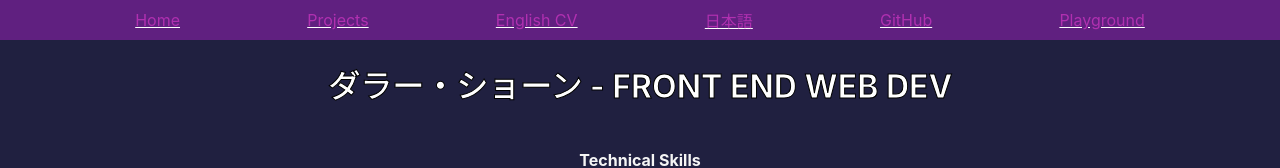
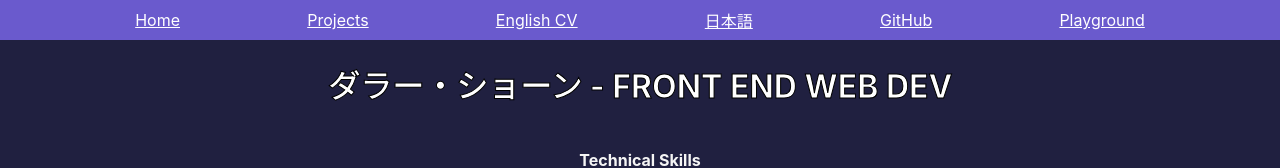
Before and after one commit to ottotsuma/software-engineer-website, a React (Create React App) app: page / in a window 1280 px wide. Shown: the top 168 px of the page. Built offline with nearby package versions, Linux system fonts and the light colour scheme.

Commit message:
update to colors

```diff
--- a/src/App.css
+++ b/src/App.css
@@ -75,11 +75,13 @@ h1 {
   align-items: center;
   justify-content: space-evenly;
   padding: 1vh;
-  background-color: #602080;
+  /* background-color: #602080; */
+  background-color: #6a5acd;
 }
 
 a {
-  color: #b030b0;
+  /* color: #b030b0; */
+  color: white;
   text-decoration: underline;
   text-decoration-color: white;
 }
--- a/src/components/story.js
+++ b/src/components/story.js
@@ -14,12 +14,10 @@ import Dob from "./../assets/dob.png";
 // import Todo from "./../assets/todo.jpg";
 import Weather from "./../assets/weather.png";
 import Card from "./card"
-import Todo from "./test"
 
 function story(props) {
   return (
     <div className="App">
-      <Todo />
       <h4>Card</h4>
       <Card></Card>
       <div>
```
